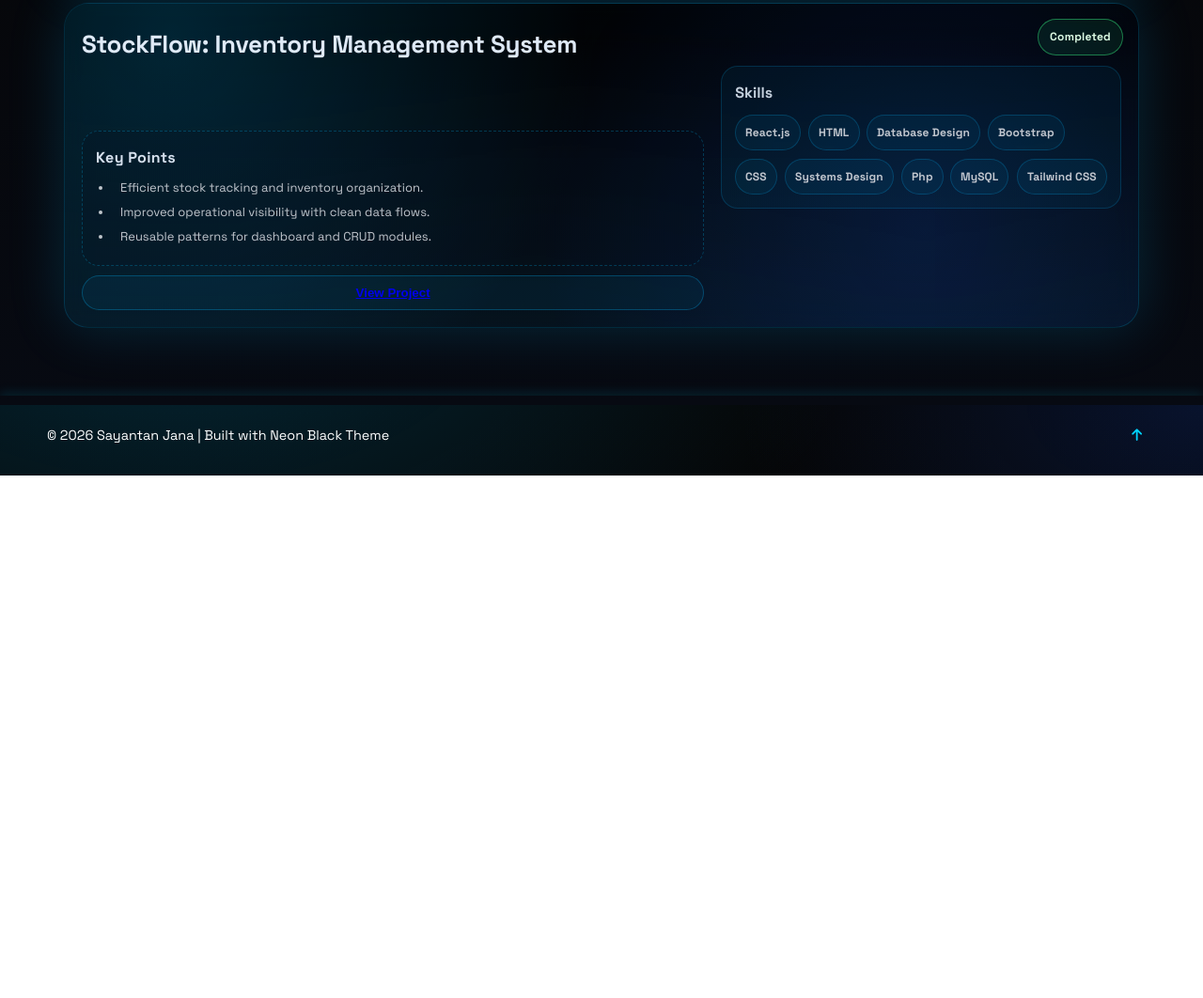
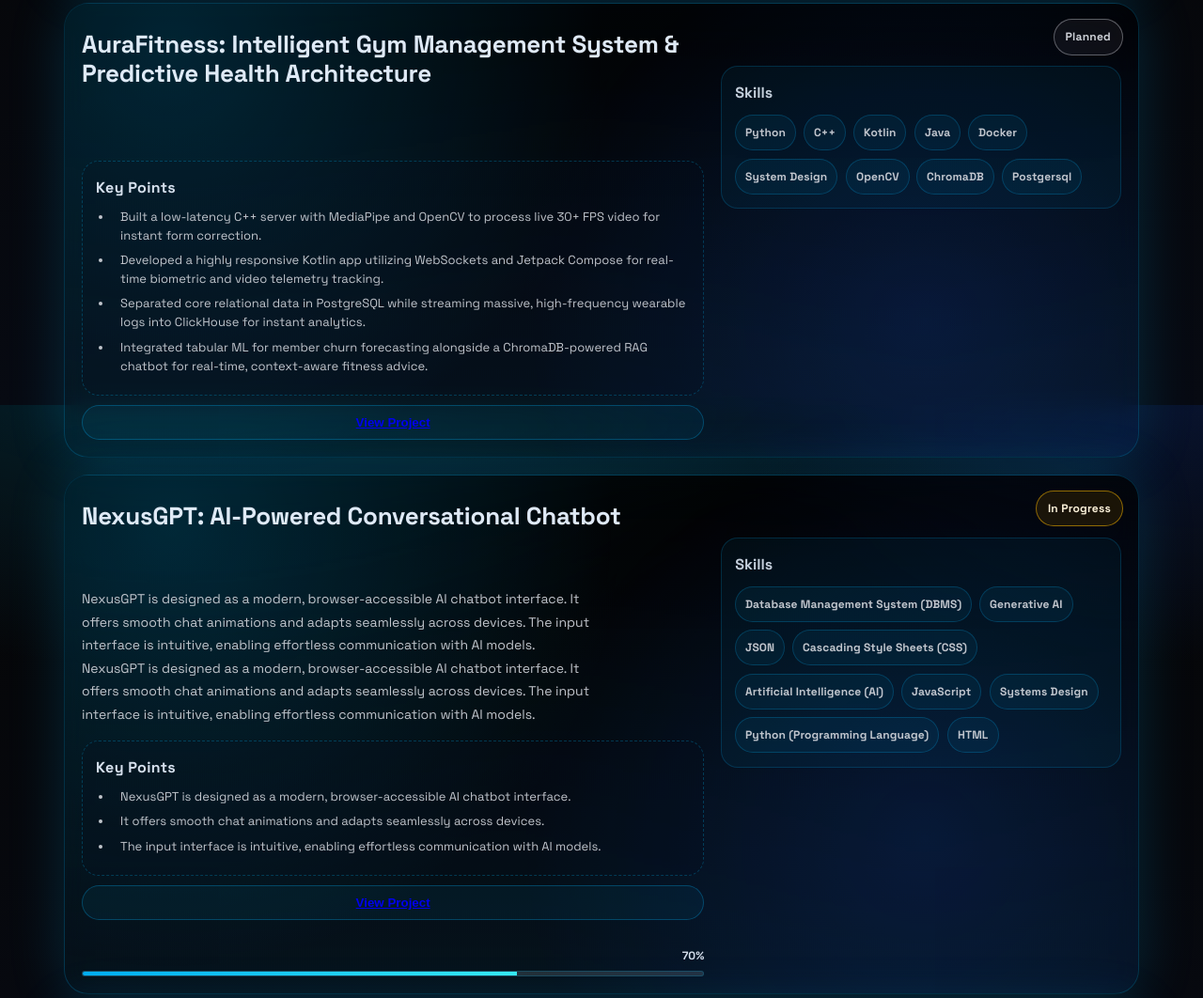
Before and after one commit to sayantanj05/My-Portfolio, a plain HTML site: page HTML/Projects.html in a window 1280 px wide. Shown: the part 2769-3831 px from the top of the page at 94% size. Before the commit the page ends 3275 px from the top, so only its background shows below. Drawn offline with Linux system fonts and the light colour scheme.

Commit message:
Add 2 new Projects

```diff
--- a/HTML/Projects.html
+++ b/HTML/Projects.html
@@ -434,7 +434,114 @@
         </div>
       </section>
 
-<!-- Horizontal Project Details card: Project 7 -->
+<!-- Horizontal Project Details card: Project 7 (Planned) -->
+       <section class="project-details reveal status-card stagger-7" data-project-status="planned" aria-labelledby="project-title-aura">
+        <span class="status-pill status-planned" aria-label="Status: Planned">Planned</span>
+
+        <div class="project-details-left">
+          <div class="project-details-label"></div>
+          <h3 class="project-details-title" id="project-title-aura">AuraFitness: Intelligent Gym Management System & Predictive Health Architecture</h3>
+
+          <p class="project-details-desc">
+            <span class="project-details-desc-preview">
+            </span>
+            <span class="project-details-desc-full" aria-hidden="true"></span>
+          </p>
+
+          <div class="project-impact" aria-label="Results and impact">
+            <div class="impact-label">Key Points</div>
+            <ul class="impact-list">
+              <li>Built a low-latency C++ server with MediaPipe and OpenCV to process live 30+ FPS video for instant form correction.</li>
+              <li>Developed a highly responsive Kotlin app utilizing WebSockets and Jetpack Compose for real-time biometric and video telemetry tracking.</li>
+              <li>Separated core relational data in PostgreSQL while streaming massive, high-frequency wearable logs into ClickHouse for instant analytics.</li>
+              <li>Integrated tabular ML for member churn forecasting alongside a ChromaDB-powered RAG chatbot for real-time, context-aware fitness advice.</li>
+            </ul>
+          </div>
+
+          <button class="project-details-toggle" type="button" data-project-details-toggle aria-expanded="false">
+            <span class="toggle-link-wrap" aria-hidden="true">
+              <a class="toggle-link" href="YOUR_PROJECT_URL_HERE" data-project-details-url>View Project</a>
+            </span>
+          </button>
+        </div>
+
+        <div class="project-details-right" aria-label="Skillset">
+          <div class="project-details-meta">
+            <div class="meta-label">Skills</div>
+            <ul class="skill-list" aria-label="Skills">
+              <li>Python</li>
+              <li>C++</li>
+              <li>Kotlin</li>
+              <li>Java</li>
+              <li>Docker</li>
+              <li>System Design</li>
+              <li>OpenCV</li>
+              <li>ChromaDB</li>
+              <li>Postgersql</li>
+            </ul>
+          </div>
+        </div>
+      </section>
+
+<!-- Horizontal Project Details card: Project 8 -->
+       <section class="project-details reveal status-card stagger-7" data-project-status="in-progress" aria-labelledby="project-title-nexusgpt">
+        <span class="status-pill status-in-progress" aria-label="Status: In Progress">In Progress</span>
+
+        <div class="project-details-left">
+          <div class="project-details-label"></div>
+          <h3 class="project-details-title" id="project-title-nexusgpt">NexusGPT: AI-Powered Conversational Chatbot</h3>
+
+          <p class="project-details-desc">
+            <span class="project-details-desc-preview">NexusGPT is designed as a modern, browser-accessible AI chatbot interface. It offers smooth chat animations and adapts seamlessly across devices. The input interface is intuitive, enabling effortless communication with AI models.</span>
+            <span class="project-details-desc-full" aria-hidden="true">NexusGPT is designed as a modern, browser-accessible AI chatbot interface. It offers smooth chat animations and adapts seamlessly across devices. The input interface is intuitive, enabling effortless communication with AI models.</span>
+          </p>
+
+            <div class="project-impact" aria-label="Results and impact">
+            <div class="impact-label">Key Points</div>
+            <ul class="impact-list">
+              <li>NexusGPT is designed as a modern, browser-accessible AI chatbot interface.</li>
+              <li>It offers smooth chat animations and adapts seamlessly across devices.</li>
+              <li> The input interface is intuitive, enabling effortless communication with AI models.</li>
+            </ul>
+          </div>
+
+          <button class="project-details-toggle" type="button" data-project-details-toggle aria-expanded="false">
+            <span class="toggle-link-wrap" aria-hidden="true">
+              <a class="toggle-link" href="YOUR_PROJECT_URL_HERE" data-project-details-url>View Project</a>
+            </span>
+          </button>
+        </div>
+
+        <div class="project-details-right" aria-label="Skillset">
+          <div class="project-details-meta">
+            <div class="meta-label">Skills</div>
+            <ul class="skill-list" aria-label="Skills">
+              <li>Database Management System (DBMS)</li>
+              <li>Generative AI</li>
+              <li>JSON</li>
+              <li>Cascading Style Sheets (CSS)</li>
+              <li>Artificial Intelligence (AI)</li>
+              <li>JavaScript</li>
+              <li>Systems Design</li>
+              <li>Python (Programming Language)</li>
+              <li>HTML</li>
+            </ul>
+          </div>
+        </div>
+
+        <div class="project-progress" aria-label="Progress: 70%">
+          <div class="progress-row">
+            <div class="progress-top">
+              <span class="progress-label">70%</span>
+            </div>
+            <div class="progress-bar" role="progressbar" aria-valuemin="0" aria-valuemax="100" aria-valuenow="70">
+              <span class="progress-fill" style="--progress:70%"></span>
+            </div>
+          </div>
+        </div>
+      </section>
+
+<!-- Horizontal Project Details card: Project 8 -->
        <section class="project-details reveal status-card stagger-7" data-project-status="completed" aria-labelledby="project-title-stockflow">
         <span class="status-pill status-completed" aria-label="Status: Completed">Completed</span>
 
```
Also changed, not shown: TODO.md (added, +1 -0 lines).
